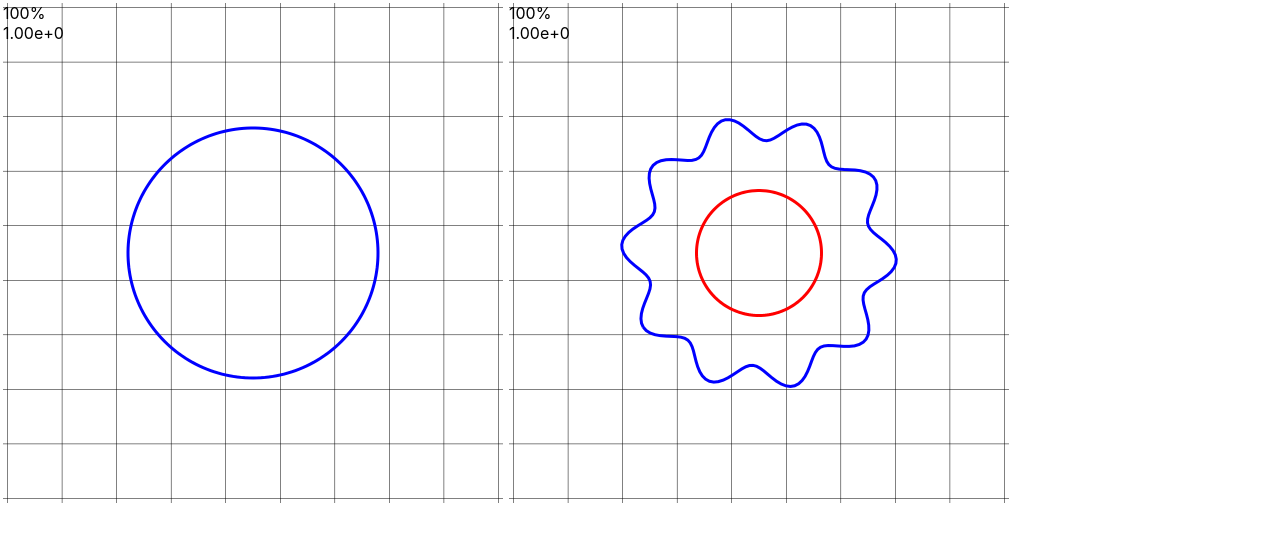
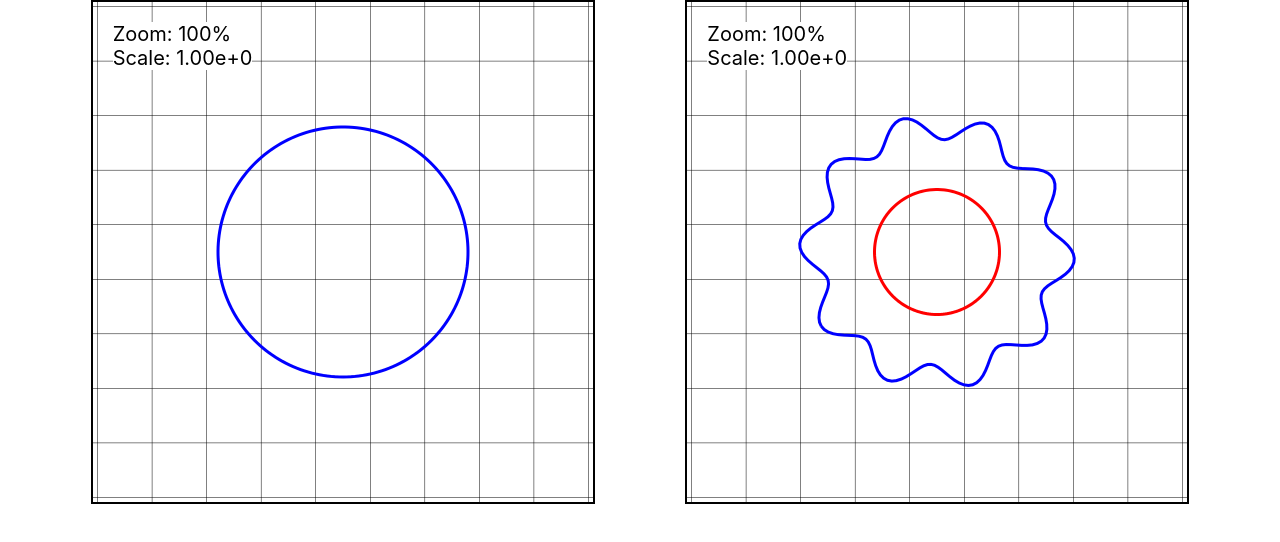
Before and after one commit to lucasmyers97/bachmann-landau, a React (Create React App) app: page / in a window 1280 px wide. Shown: the top 542 px of the page. Built offline with nearby package versions, Linux system fonts and the light colour scheme.

Commit message:
Changed plot styling to look nicer, be centered

```diff
--- a/public/index.html
+++ b/public/index.html
@@ -24,7 +24,7 @@
       work correctly both with client-side routing and a non-root public URL.
       Learn how to configure a non-root public URL by running `npm run build`.
     -->
-    <title>React App</title>
+    <title>Bachmann-Landau Plot</title>
   </head>
   <body>
     <noscript>You need to enable JavaScript to run this app.</noscript>
--- a/src/App.module.css
+++ b/src/App.module.css
@@ -2,4 +2,5 @@
   position: relative;
   display: flex;
   flex-direction: row;
+  justify-content: space-evenly;
 }
--- a/src/ClickDrag.module.css
+++ b/src/ClickDrag.module.css
@@ -1,5 +1,6 @@
 .ClickDrag {
   position: relative;
+  font-size: 20px;
   z-index: 2;
   cursor: col-resize;
   user-select: none;
--- a/src/Plot.jsx
+++ b/src/Plot.jsx
@@ -72,14 +72,16 @@ function Plot(props) {
 
   return (
     <div className={styles.Plot}>
+      <div className={styles.Buttons}>
         <ClickDrag
           onMouseDown={handleZoomMouseDown}
-        value={`${Number(zoom*100).toFixed(0)}%`}
+          value={`Zoom: ${Number(zoom*100).toFixed(0)}%`}
         />
         <ClickDrag
           onMouseDown={handleScaleMouseDown}
-        value={`${Number(scale).toExponential(2)}`}
+          value={`Scale: ${Number(scale).toExponential(2)}`}
         />
+      </div>
       <div className={styles.Canvas}>
         <Canvas
           draw={(canvasRef) => renderCanvas(canvasRef, props.paths, zoom, props.line_props)}
--- a/src/Plot.module.css
+++ b/src/Plot.module.css
@@ -2,8 +2,17 @@
   position: relative;
   width: 500px;
   height: 500px;
+  border-width: 2px;
   border-style: solid;
-  border-color: white;
+  border-color: black;
+  z-index: 1;
+}
+
+.Buttons {
+  position: absolute;
+  margin: 20px;
+  background-color: white;
+  text-align: center;
   z-index: 1;
 }
 
@@ -24,23 +33,3 @@
   left: 0px;
   z-index: -1;
 }
-
-.ZoomSlider {
-  position: relative;
-  z-index: 1;
-}
-
-.ZoomLabel {
-  display: block;
-  padding-right: 1px;
-}
-
-.NormSlider {
-  position: relative;
-  z-index: 1;
-}
-
-.NormLabel {
-  display: block;
-  padding-right: 20px;
-}
```
Lines whose indentation alone changed are shown as unchanged.
